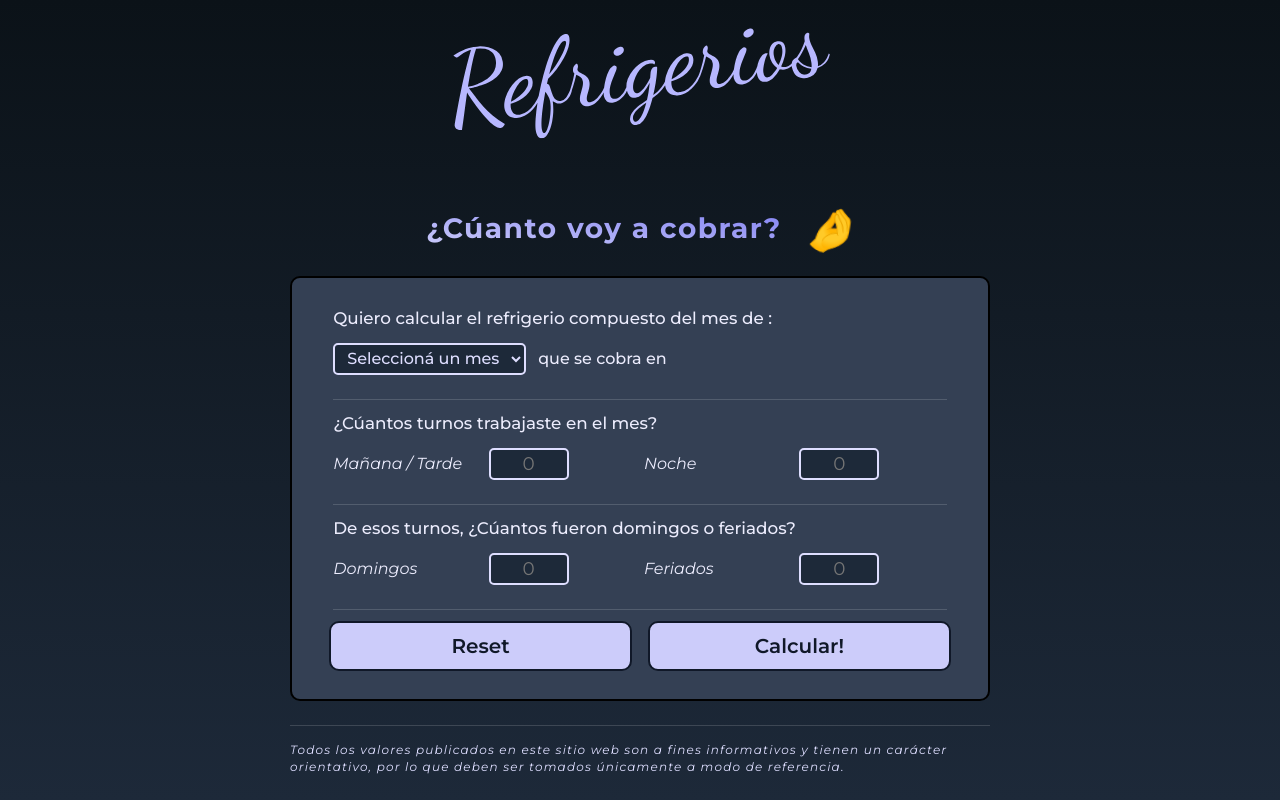
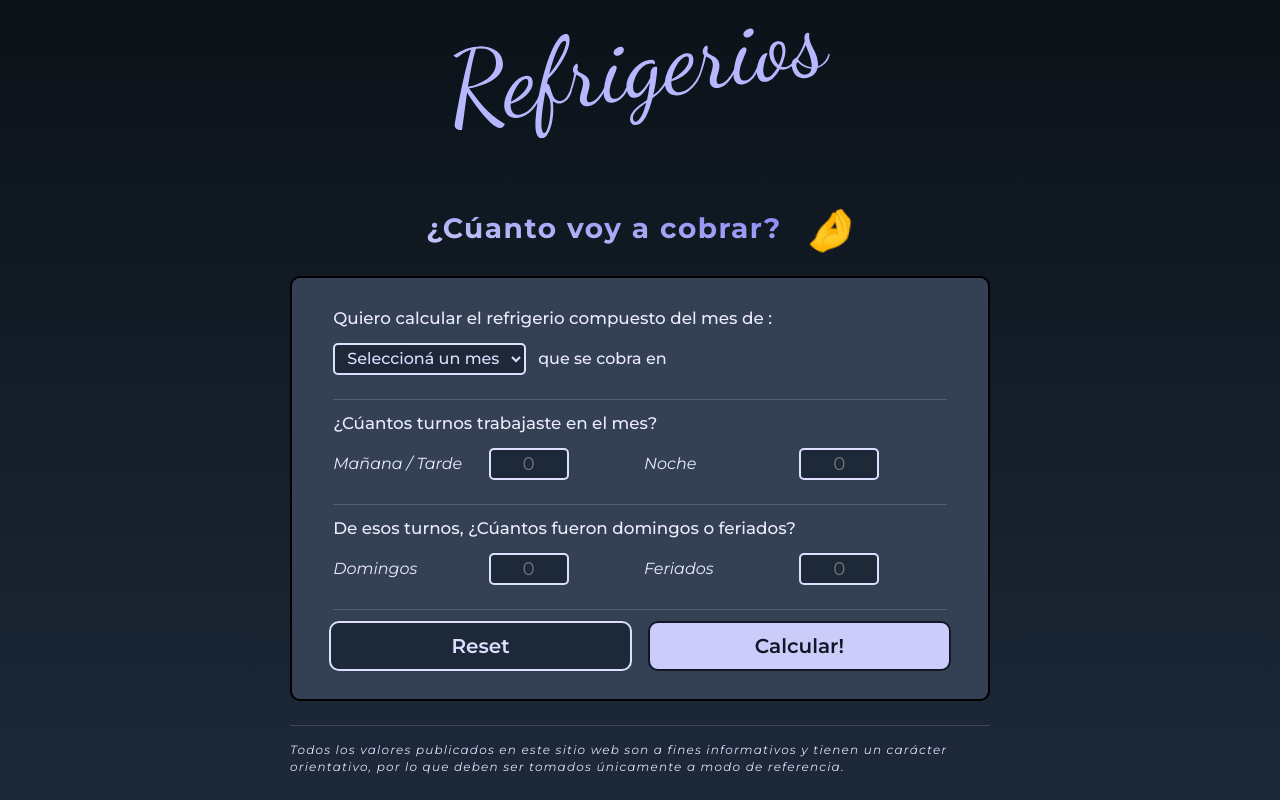
Before and after one commit to Alejandro-Madero/refrigerios, a React (Vite) app: page / in a window 1280 px wide. Built offline with nearby package versions, Linux system fonts and the light colour scheme.

Commit message:
Updated Reset and Calular buttons styles

```diff
--- a/src/Components/Form/Form.jsx
+++ b/src/Components/Form/Form.jsx
@@ -192,7 +192,7 @@ const Form = ({ onSubmmitedForm, onReset }) => {
         <div className={styles["button-container"]}>
           <Button
             type={"reset"}
-            classes={styles["form-btns"]}
+            classes={`${styles["form-btns"]} ${styles["reset-btn"]}`}
             onClick={handleFormReset}
           >
             Reset
--- a/src/Components/Form/Form.module.css
+++ b/src/Components/Form/Form.module.css
@@ -142,12 +142,23 @@ span > .months-payment {
   min-width: 100px;
   transition: background-color 0.3s ease;
 }
+.reset-btn {
+  background-color: var(--color-neutral-800);
+  color: var(--color-primary-200);
+  border-color: var(--color-primary-200);
+  transition: border-color 0.3s ease, color 0.3s ease;
+}
 
 @media (min-width: 500px) {
   .form-btns:hover {
     background-color: var(--color-neutral-800);
-    color: var(--color-primary-300);
-    border: 2px solid var(--color-primary-500);
+    color: var(--color-primary-600);
+    border: 2px solid var(--color-primary-600);
+  }
+
+  .reset-btn:hover {
+    border-color: var(--color-primary-600);
+    color: var(--color-primary-600);
   }
 
   .shifts {
```
